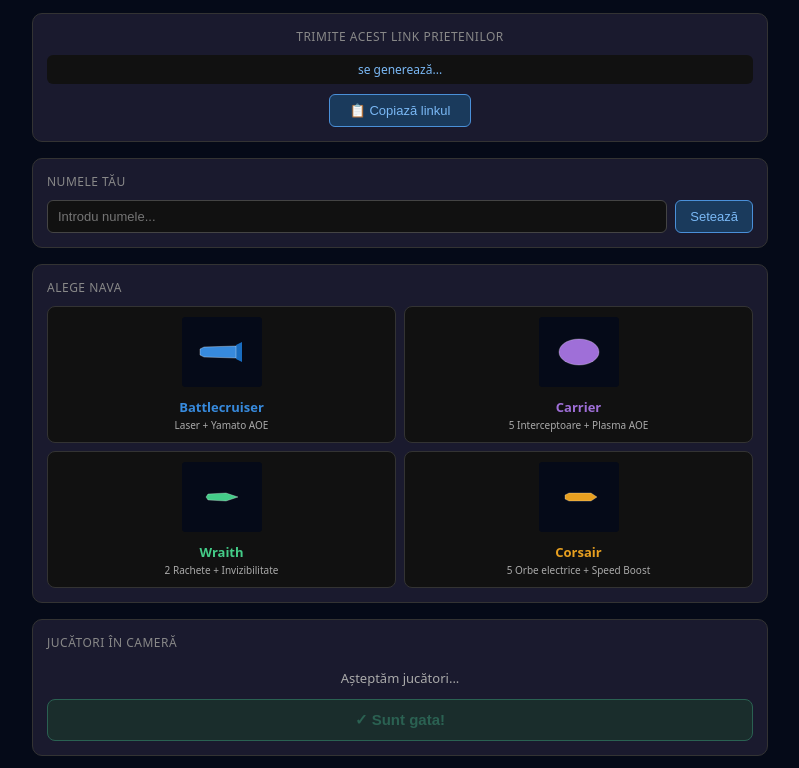
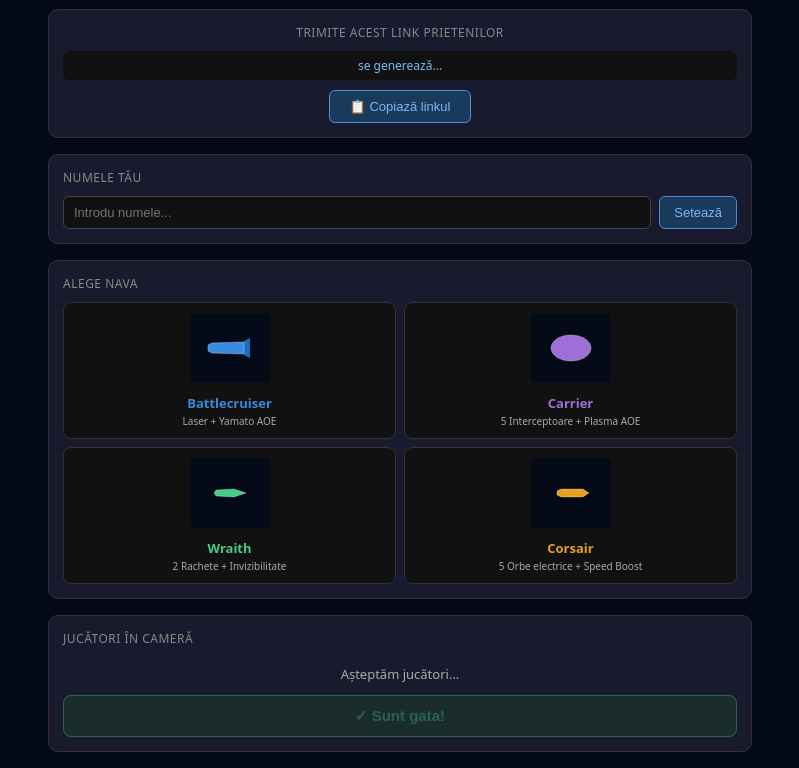
Before and after one commit to raduvoda-bot/space-deathmatch, a website: page public/index.html in a window 1280 px wide. Shown: the part 106-874 px from the top of the page, without its empty margins (240-1039 px from the left). Drawn offline with Linux system fonts and the light colour scheme.

Commit message:
feat: portrait layout joystick stanga/dreapta arena

```diff
--- a/public/index.html
+++ b/public/index.html
@@ -7,7 +7,7 @@
 <style>
 *{box-sizing:border-box;margin:0;padding:0;}
 body{background:#050a18;font-family:system-ui,sans-serif;color:#fff;min-height:100vh;}
-#app{max-width:760px;margin:0 auto;padding:12px;}
+#app{max-width:720px;margin:0 auto;padding:8px;}
 
 /* ── LOBBY ── */
 #screen-lobby{display:flex;flex-direction:column;gap:16px;padding-top:24px;}
@@ -310,7 +310,7 @@ document.getElementById('btn-ready').addEventListener('click',()=>{
 // ══════════════════════════════════════════
 const canvas=document.getElementById('arena');
 const ctx=canvas.getContext('2d');
-const W=canvas.width,H=canvas.height;
+const W=canvas.width,H=canvas.height; // canvas e 500x400 in portrait layout
 
 let gameActive=false;
 let ships=[];         // array de nave in joc
```
